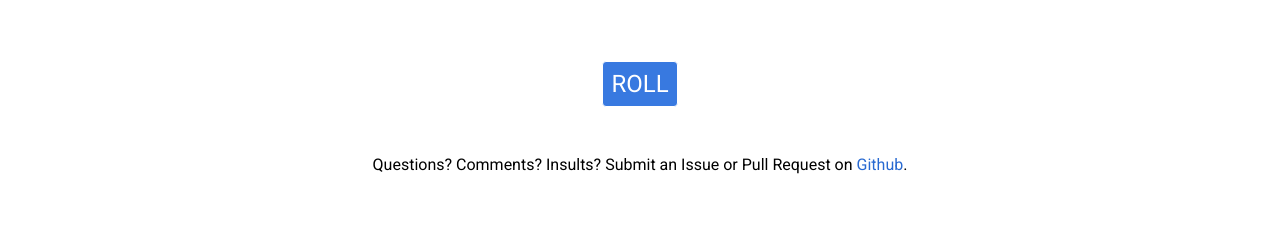
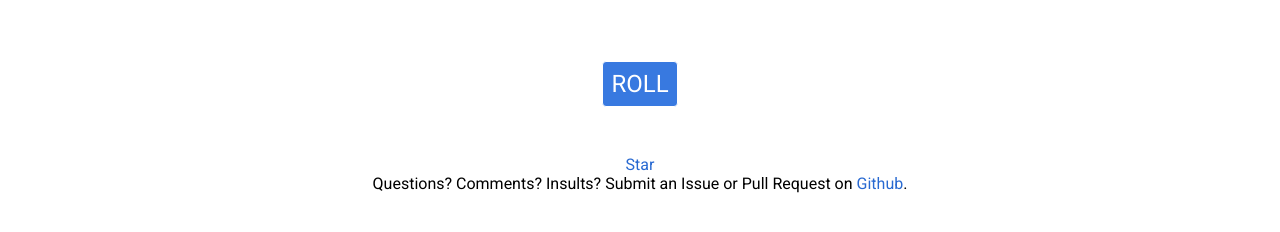
Before and after one commit to EmmaRamirez/fakemon-idea-generator, a website: page index.html in a window 1280 px wide. Shown: the part 112-344 px from the top of the page. Drawn offline with Linux system fonts and the light colour scheme.

Commit message:
add github button :b:

```diff
--- a/index.html
+++ b/index.html
@@ -4,17 +4,20 @@
     <title>Fakemon Idea Generator</title>
     <link rel='icon' type='image/png' href='img/die.png'>
     <link href='styles/css/main.css' rel='stylesheet'>
+    <!-- Place this tag in your head or just before your close body tag. -->
+    <script async defer src="https://buttons.github.io/buttons.js"></script>
   </head>
   <body>
     <header>
       <h1>Fakemon Idea Generator</h1>
+      <!-- Place this tag where you want the button to render. -->
     </header>
     <main>
       <button class='generate-fakemon'>ROLL</button>
       <section class='fakemon'></section>
     </main>
     <footer>
-      <p>Questions? Comments? Insults? Submit an Issue or Pull Request on <a href='https://github.com/EmmaRamirez/fakemon-idea-generator'>Github</a>.
+      <p><a class="github-button" href="https://github.com/emmaramirez/fakemon-idea-generator" data-count-href="/emmaramirez/fakemon-idea-generator/stargazers" data-count-api="/repos/emmaramirez/fakemon-idea-generator#stargazers_count" data-count-aria-label="# stargazers on GitHub" aria-label="Star emmaramirez/fakemon-idea-generator on GitHub">Star</a><br>Questions? Comments? Insults? Submit an Issue or Pull Request on <a href='https://github.com/EmmaRamirez/fakemon-idea-generator'>Github</a>.
     </footer>
     <script src="bundle.js"></script>
   </body>
```
